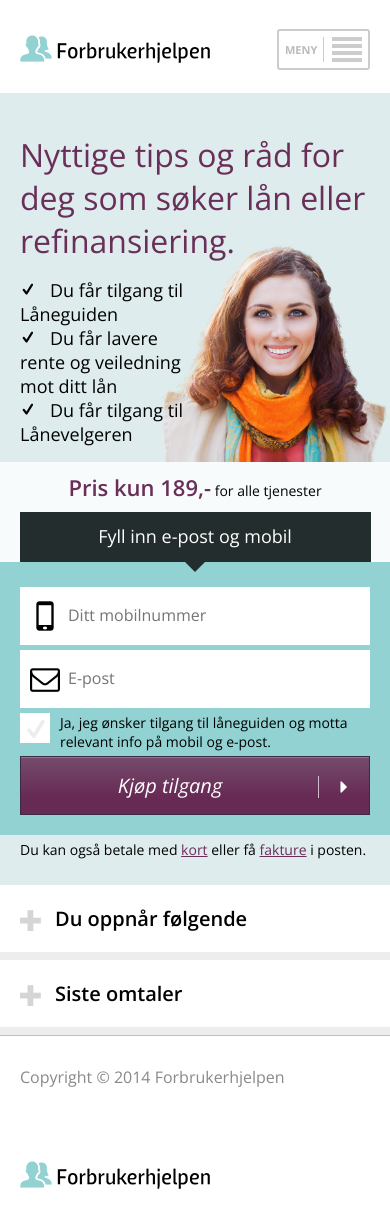
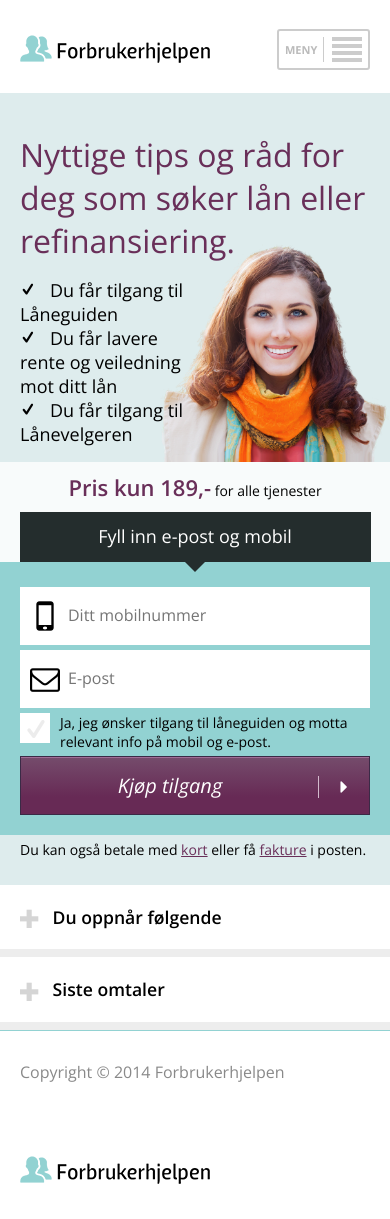
Before and after one commit to front/forbrukerhjelpen-static, a Jekyll site: the page built from index.html, in a window 390 px wide. Built offline with Jekyll 4.4.1, drawn with Linux system fonts in a browser that asks for light colours; nearby versions of some CDN libraries.

Commit message:
Modify typography and arrows on slide-list smaller screens pt.2

```diff
--- a/css/style.css
+++ b/css/style.css
@@ -746,24 +746,24 @@
 @media (min-width: 0) and (max-width: 719px) {
   /* line 14, ../sass/partials/module/partials/_content.scss */
   .content-block header h2 {
-    padding: 20px 64px 20px 20px;
-    font-size: 1.1em;
-    padding: relative;
     text-align: left;
     cursor: pointer;
     font-size: 1.25em;
     color: black;
     font-weight: 600;
     margin-bottom: 0;
-  }
-}
-
-/* line 34, ../sass/partials/module/partials/_content.scss */
+    padding: 20px 64px 20px 20px;
+    font-size: 1.1em;
+    position: relative;
+  }
+}
+
+/* line 33, ../sass/partials/module/partials/_content.scss */
 .info-items {
   border-bottom: 8px solid #ededed;
 }
 @media (min-width: 720px) {
-  /* line 34, ../sass/partials/module/partials/_content.scss */
+  /* line 33, ../sass/partials/module/partials/_content.scss */
   .info-items {
     padding-top: 20px;
     padding-bottom: 40px;
@@ -771,7 +771,7 @@
   }
 }
 @media (min-width: 0) and (max-width: 719px) {
-  /* line 45, ../sass/partials/module/partials/_content.scss */
+  /* line 44, ../sass/partials/module/partials/_content.scss */
   .info-items header h2:before {
     font-family: "forbrukerhjelpen" !important;
     content: "p";
@@ -782,7 +782,7 @@
   }
 }
 @media (min-width: 720px) {
-  /* line 55, ../sass/partials/module/partials/_content.scss */
+  /* line 54, ../sass/partials/module/partials/_content.scss */
   .info-items header h2:before {
     content: "";
     width: 130px;
@@ -790,7 +790,7 @@
     background: url(../img/info-item-left.png) center left no-repeat;
     display: inline-block;
   }
-  /* line 62, ../sass/partials/module/partials/_content.scss */
+  /* line 61, ../sass/partials/module/partials/_content.scss */
   .info-items header h2:after {
     content: "";
     width: 130px;
@@ -799,38 +799,38 @@
     display: inline-block;
   }
 }
-/* line 73, ../sass/partials/module/partials/_content.scss */
+/* line 72, ../sass/partials/module/partials/_content.scss */
 .info-items .info-item {
   margin-bottom: 25px;
   min-height: 105px;
   display: none;
 }
 @media (min-width: 720px) {
-  /* line 73, ../sass/partials/module/partials/_content.scss */
+  /* line 72, ../sass/partials/module/partials/_content.scss */
   .info-items .info-item {
     display: block;
     margin-bottom: 10px;
   }
 }
-/* line 81, ../sass/partials/module/partials/_content.scss */
+/* line 80, ../sass/partials/module/partials/_content.scss */
 .info-items .info-item p {
   margin-top: 20px;
   color: #787878;
   font-size: 1.125em;
 }
-/* line 86, ../sass/partials/module/partials/_content.scss */
+/* line 85, ../sass/partials/module/partials/_content.scss */
 .info-items .info-item p.recommend {
   color: black;
 }
 @media (min-width: 320px) and (max-width: 959px) {
-  /* line 91, ../sass/partials/module/partials/_content.scss */
+  /* line 90, ../sass/partials/module/partials/_content.scss */
   .info-items .info-item img {
     float: left;
     margin: 0 15px 0 0;
   }
 }
 @media (min-width: 960px) {
-  /* line 73, ../sass/partials/module/partials/_content.scss */
+  /* line 72, ../sass/partials/module/partials/_content.scss */
   .info-items .info-item {
     width: 29.41176%;
     clear: right;
@@ -839,21 +839,21 @@
     margin-right: 5.88235%;
     text-align: center;
   }
-  /* line 98, ../sass/partials/module/partials/_content.scss */
+  /* line 97, ../sass/partials/module/partials/_content.scss */
   .info-items .info-item:nth-of-type(3n) {
     margin-right: 0;
   }
-  /* line 102, ../sass/partials/module/partials/_content.scss */
+  /* line 101, ../sass/partials/module/partials/_content.scss */
   .info-items .info-item img {
     margin-bottom: 24px;
   }
 }
 @media (min-width: 0) and (max-width: 719px) {
-  /* line 109, ../sass/partials/module/partials/_content.scss */
+  /* line 108, ../sass/partials/module/partials/_content.scss */
   .info-items .open .info-item {
     display: block;
   }
-  /* line 112, ../sass/partials/module/partials/_content.scss */
+  /* line 111, ../sass/partials/module/partials/_content.scss */
   .info-items .open h2:before {
     content: "q";
   }
```
Also changed, not shown: sass/partials/module/partials/_content.scss (+3 -4 lines).
